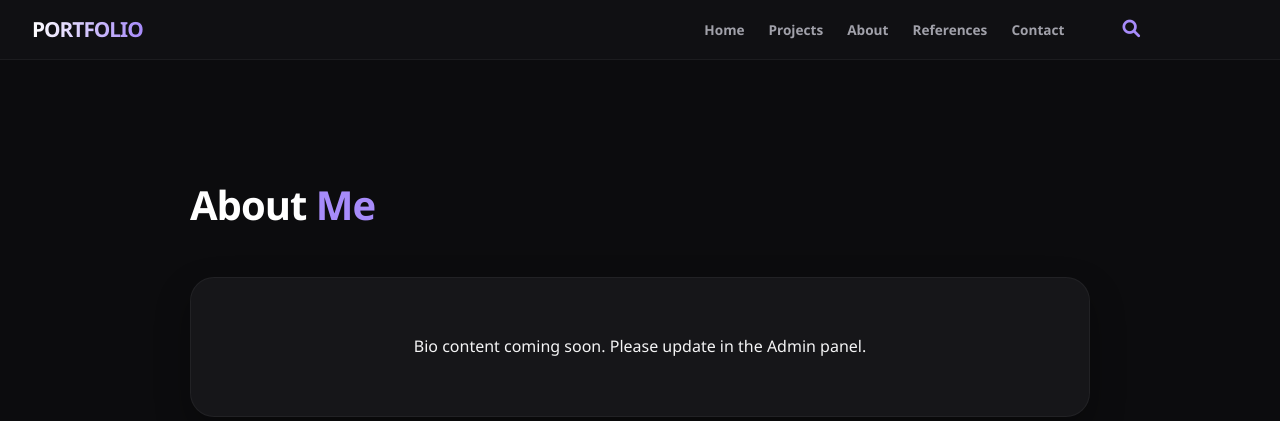
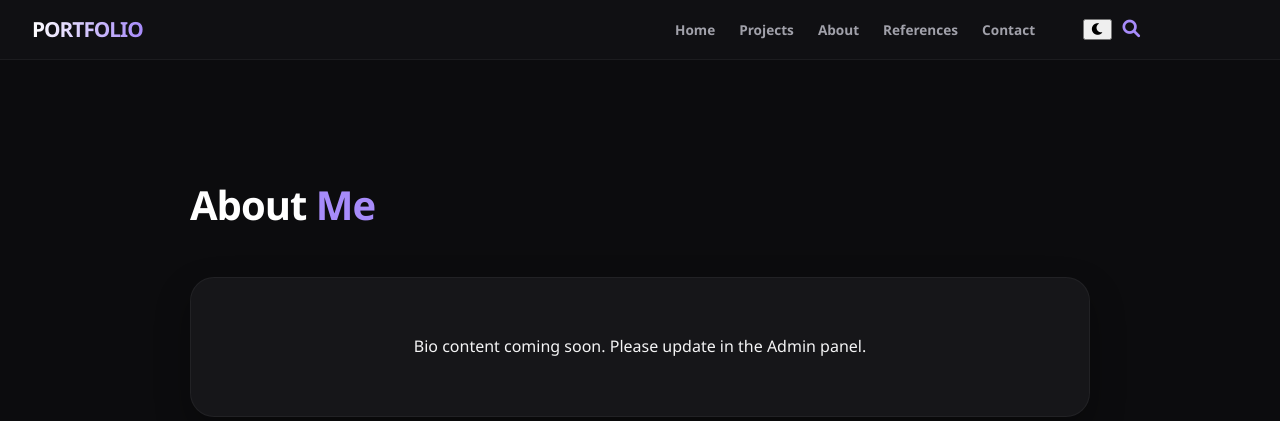
Before and after one commit to snowdiyebiri/Python-Django-Personal-Website-with-Admin-Panel, a Django app: page /about/ in a window 1280 px wide. Shown: the top 421 px of the page. Run offline with Django 5.2, Linux system fonts and the light colour scheme; data that the repository does not hold is empty.

Commit message:
Add persistent dark mode toggle and secure settings using dotenv

```diff
--- a/config/settings.py
+++ b/config/settings.py
@@ -9,10 +9,10 @@ BASE_DIR = Path(__file__).resolve().parent.parent
 load_dotenv(BASE_DIR / '.env')
 
 # SECURITY WARNING: keep the secret key used in production secret!
-SECRET_KEY = os.getenv('DJANGO_SECRET_KEY', 'django-insecure-z0uzxpn%&=b03wm0x)ux)594p$u6h#e*byas9gb9j^4gthl3&j')
+SECRET_KEY = os.getenv('DJANGO_SECRET_KEY')
 
 # SECURITY WARNING: don't run with debug turned on in production!
-DEBUG = os.getenv('DJANGO_DEBUG', 'True') == 'True'
+DEBUG = os.getenv('DJANGO_DEBUG', 'False') == 'True'
 
 ALLOWED_HOSTS = os.getenv('DJANGO_ALLOWED_HOSTS', '127.0.0.1,localhost').split(',')
 
--- a/templates/base.html
+++ b/templates/base.html
@@ -60,6 +60,9 @@
             </div>
 
             <div class="search-nav-wrapper">
+                <button type="button" class="theme-toggle-btn" onclick="toggleTheme()" id="theme-toggle">
+                    <i class="fas fa-moon"></i>
+                </button>
                 <button type="button" class="search-toggle-btn" onclick="toggleSearch()">
                     <i class="fas fa-search"></i>
                 </button>
@@ -69,6 +72,18 @@
             </div>
 
             <script>
+                function toggleTheme() {
+                    const body = document.body;
+                    const isLight = body.getAttribute('data-theme') === 'light';
+                    body.setAttribute('data-theme', isLight ? 'dark' : 'light');
+                    localStorage.setItem('theme', isLight ? 'dark' : 'light');
+                    document.getElementById('theme-toggle').innerHTML = isLight ? '<i class="fas fa-moon"></i>' : '<i class="fas fa-sun"></i>';
+                }
+                // Initialize Theme
+                const savedTheme = localStorage.getItem('theme') || 'dark';
+                document.body.setAttribute('data-theme', savedTheme);
+                document.getElementById('theme-toggle').innerHTML = savedTheme === 'dark' ? '<i class="fas fa-moon"></i>' : '<i class="fas fa-sun"></i>';
+
                 function toggleSearch() {
                     const form = document.getElementById('search-nav-form');
                     const input = document.getElementById('search-input');
```
Also changed, not shown: config/settings_secure.py (added, +12 -0 lines).
